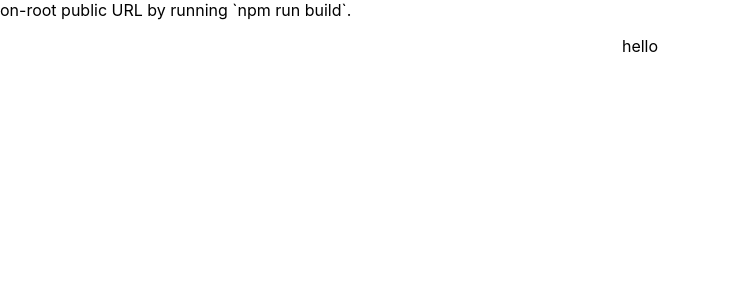
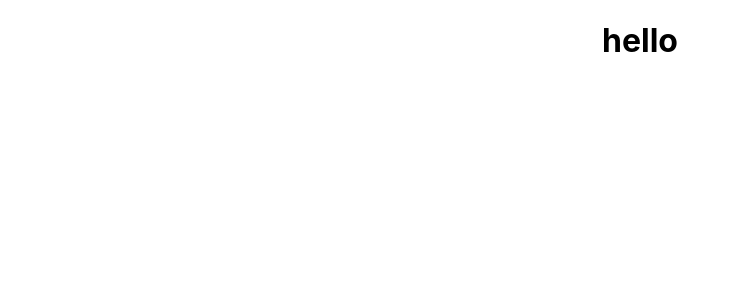
Before and after one commit to AyaMouawi/TinyTechiesFrontEnd, a React (Create React App) app in the folder tiny-techies-frontend/: page / in a window 1280 px wide. Shown: the top 300 px of the page, without its empty margins (0-739 px from the left). Built offline with nearby package versions, Linux system fonts and the light colour scheme.

Commit message:
adding Remarkable section

```diff
--- a/tiny-techies-frontend/public/index.html
+++ b/tiny-techies-frontend/public/index.html
@@ -1,24 +1,19 @@
 <!DOCTYPE html>
 <html lang="en">
+
 <head>
   <meta charset="utf-8" />
-    <link rel="icon" href="%PUBLIC_URL%/favicon.ico" />
   <meta name="viewport" content="width=device-width, initial-scale=1" />
   <meta name="theme-color" content="#000000" />
-    <meta
-      name="description"
-      content="Web site created using create-react-app"
-    />
-
-
-    <link rel="manifest" href="%PUBLIC_URL%/manifest.json" />
-    on-root public URL by running `npm run build`.
+  <meta name="description" content="Web site created using create-react-app" />
 
   <title>Tiny Techies</title>
 </head>
+
 <body>
   <noscript>You need to enable JavaScript to run this app.</noscript>
   <div id="root"></div>
 
 </body>
+
 </html>
--- a/tiny-techies-frontend/src/App.js
+++ b/tiny-techies-frontend/src/App.js
@@ -1,9 +1,9 @@
 import './App.css';
-
+import RemarkableSection from './Components/remarkableSection';
 function App() {
   return (
     <div className="App">
-    <p>hello</p>
+      <RemarkableSection />
     </div>
   );
 }
--- /dev/null
+++ b/tiny-techies-frontend/src/Components/remarkableSection.jsx
@@ -0,0 +1,11 @@
+import '../css/remarkableSection.css'
+
+const remarkableSection = () => {
+  return (
+    <div>
+      <h1>hello</h1>
+    </div>
+  )
+}
+
+export default remarkableSection
--- a/tiny-techies-frontend/src/index.js
+++ b/tiny-techies-frontend/src/index.js
@@ -6,7 +6,5 @@ import App from './App';
 
 const root = ReactDOM.createRoot(document.getElementById('root'));
 root.render(
-
     <App />
-
 );
```
Also changed, not shown: tiny-techies-frontend/src/css/remarkableSection.css (added), 1 other file (tests, documents, lock files or other folders). Lines whose indentation alone changed are shown as unchanged.
